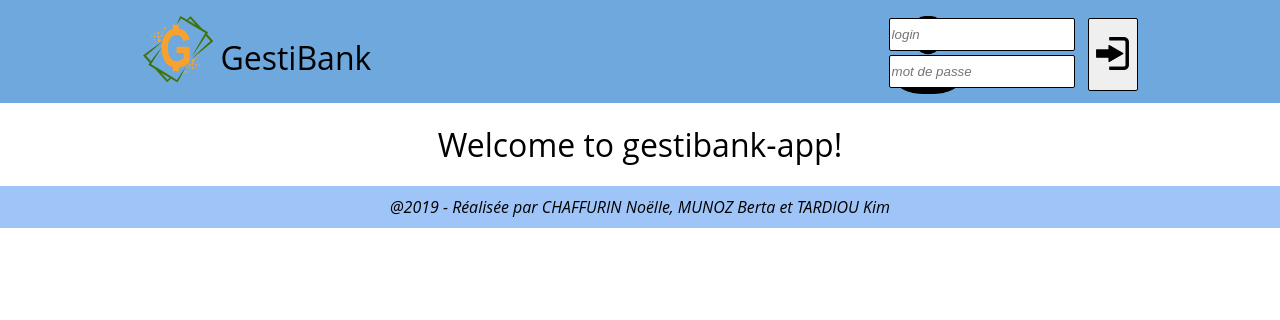
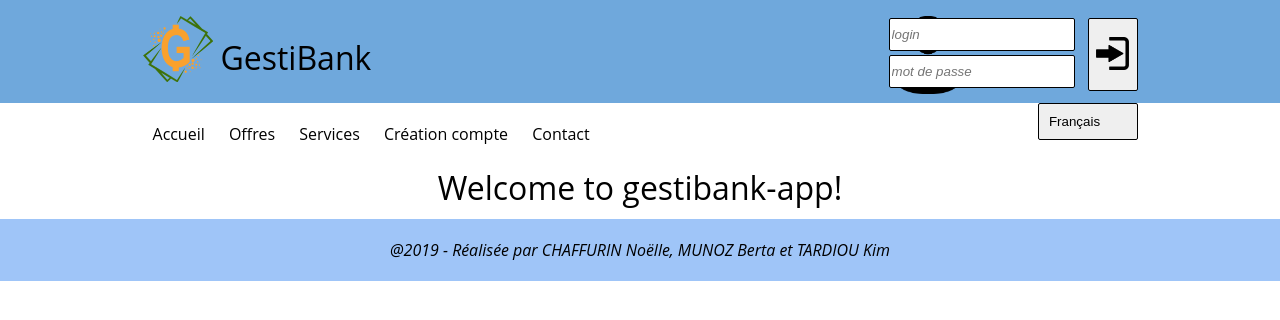
Before and after one commit to BertaMunoz/gestibank-app, an Angular app in the folder gestibank-app/: page / in a window 1280 px wide. Shown: the top 320 px of the page. Built offline with nearby package versions, Linux system fonts and the light colour scheme.

Commit message:
page index final

```diff
--- a/gestibank-app/src/index.html
+++ b/gestibank-app/src/index.html
@@ -26,7 +26,23 @@
       </div>
     </div>
   </header>
-  <div class="global content">
+
+  <div class="global">
+      <nav>
+        <p>
+          <a href="">Accueil</a>
+          <a href="">Offres</a>
+          <a href="">Services</a>
+          <a href="">Création compte</a>
+          <a href="">Contact</a>
+        </p>
+      </nav>
+      <select class="lang" name="lang" id="lang">
+          <option value="francais">Français</option>
+          <option value="anglais">Anglais</option>
+      </select>
+      <hr class="clear">
+
       <app-root></app-root>
   </div>
   <footer>
--- a/gestibank-app/src/styles.css
+++ b/gestibank-app/src/styles.css
@@ -74,19 +74,28 @@ header h1{
     float: right;
     cursor: pointer;
 }
-/**** Aside ****/
-aside {
-    background-color: #eee;
-    padding: 1em 0;
-}
+/**** Menu ****/
 
-#content {
-    width: 100%;
+nav{
+    width: 85%;
+    margin: 20px 0;
     float: left;
 }
 
-#content h2 {
-    margin-bottom: 16px;
+nav a{
+    color: #000000;
+    padding: 5px 10px;
+}
+
+nav a:hover{
+    border-bottom: 1px #000 solid;
+}
+
+select.lang{
+    width: 10%;
+    margin: 0;
+    float: right;
+    cursor: pointer;
 }
 
 /**** Content ****/
@@ -100,10 +109,11 @@ aside {
 /**** Footer ****/
 footer {
     background: #9fc5f8;
-    padding: 10px 0;
+    padding: 20px 0;
     text-align: center;
     columns: #000000;
     font-style: italic;
+    margin-top: 10px;
 }
 
 /**** Contact ****/
```
